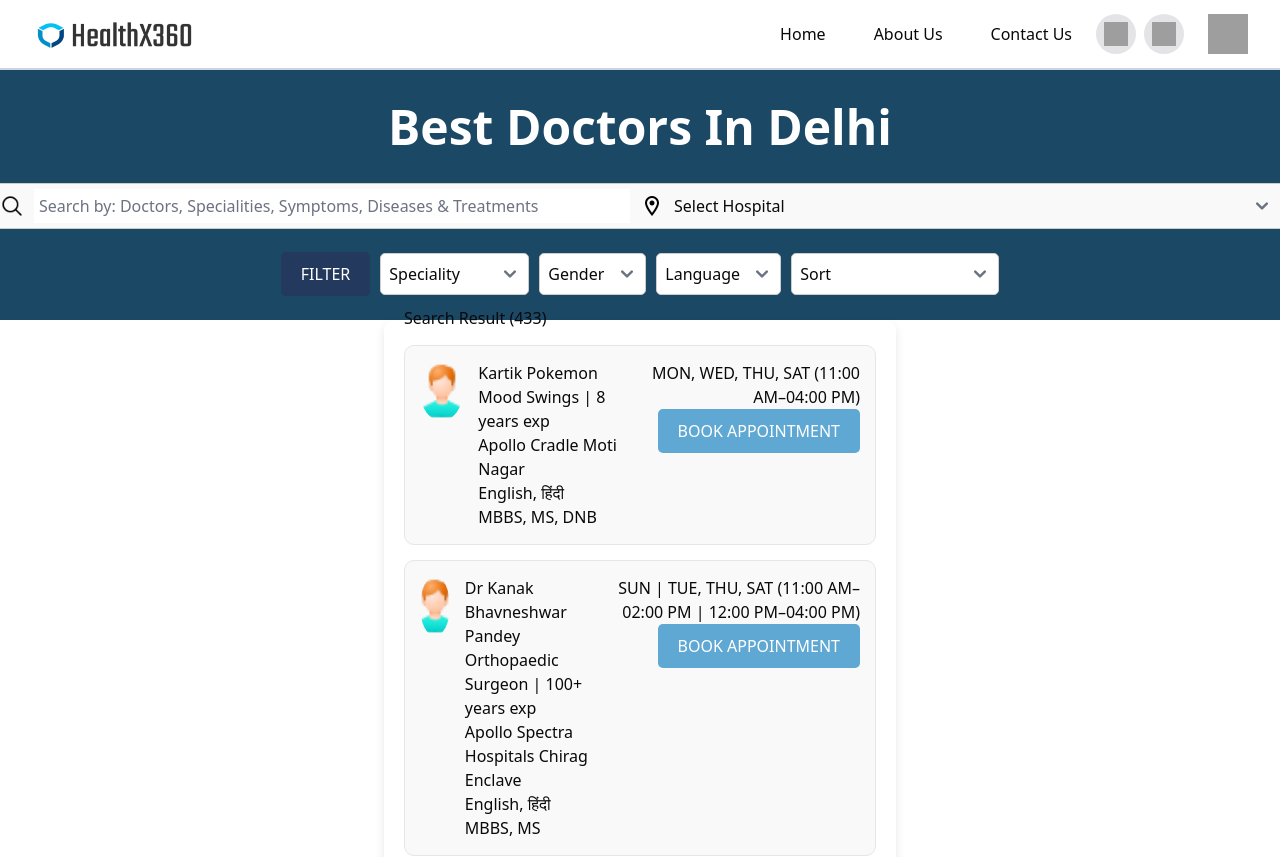
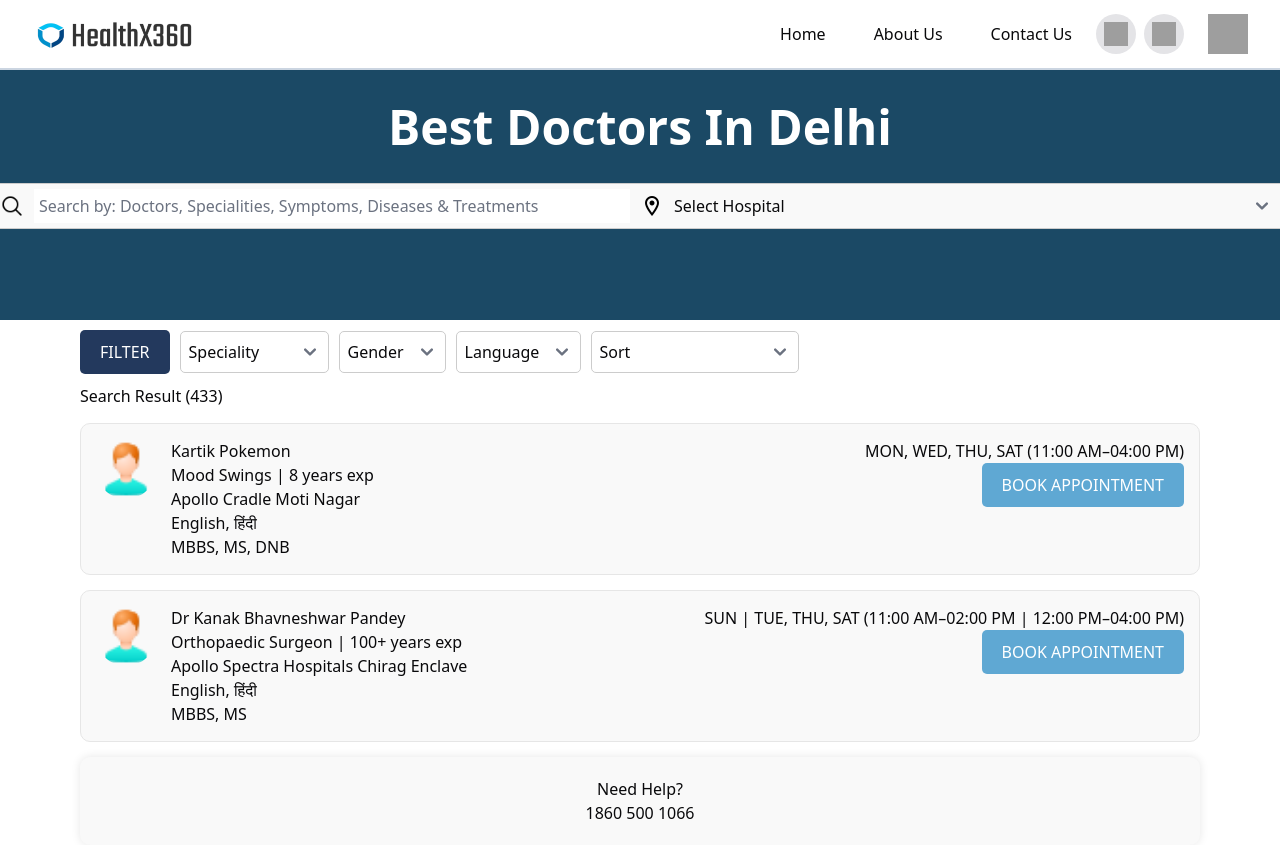
Before and after one commit to KBP09/DaVinci_HealthNetX360, a React (Vite) app in the folder client/: page /appointment in a window 1280 px wide. Shown: the top 857 px of the page. Built offline with nearby package versions, Linux system fonts and the light colour scheme; grey boxes are pictures that could not be loaded.

Commit message:
[changed the appointment css]

```diff
--- a/client/src/components/Appointment/appointment.css
+++ b/client/src/components/Appointment/appointment.css
@@ -64,7 +64,7 @@
     width: 80vh;
 }
 
-.KBP_container {
+.KBP_container11 {
     display: flex;
     flex-direction: column;
     justify-content: space-between;
--- a/client/src/pages/Appointment.jsx
+++ b/client/src/pages/Appointment.jsx
@@ -54,7 +54,7 @@ export default function Appointment() {
           </div>
         </div>
       </div>
-      <div className="KBP_container">
+      <div className="KBP_container11">
         <div className="KBP_filters">
           <button className="KBP_filter-btn">FILTER</button>
           <select className="KBP_dropdown">
```
